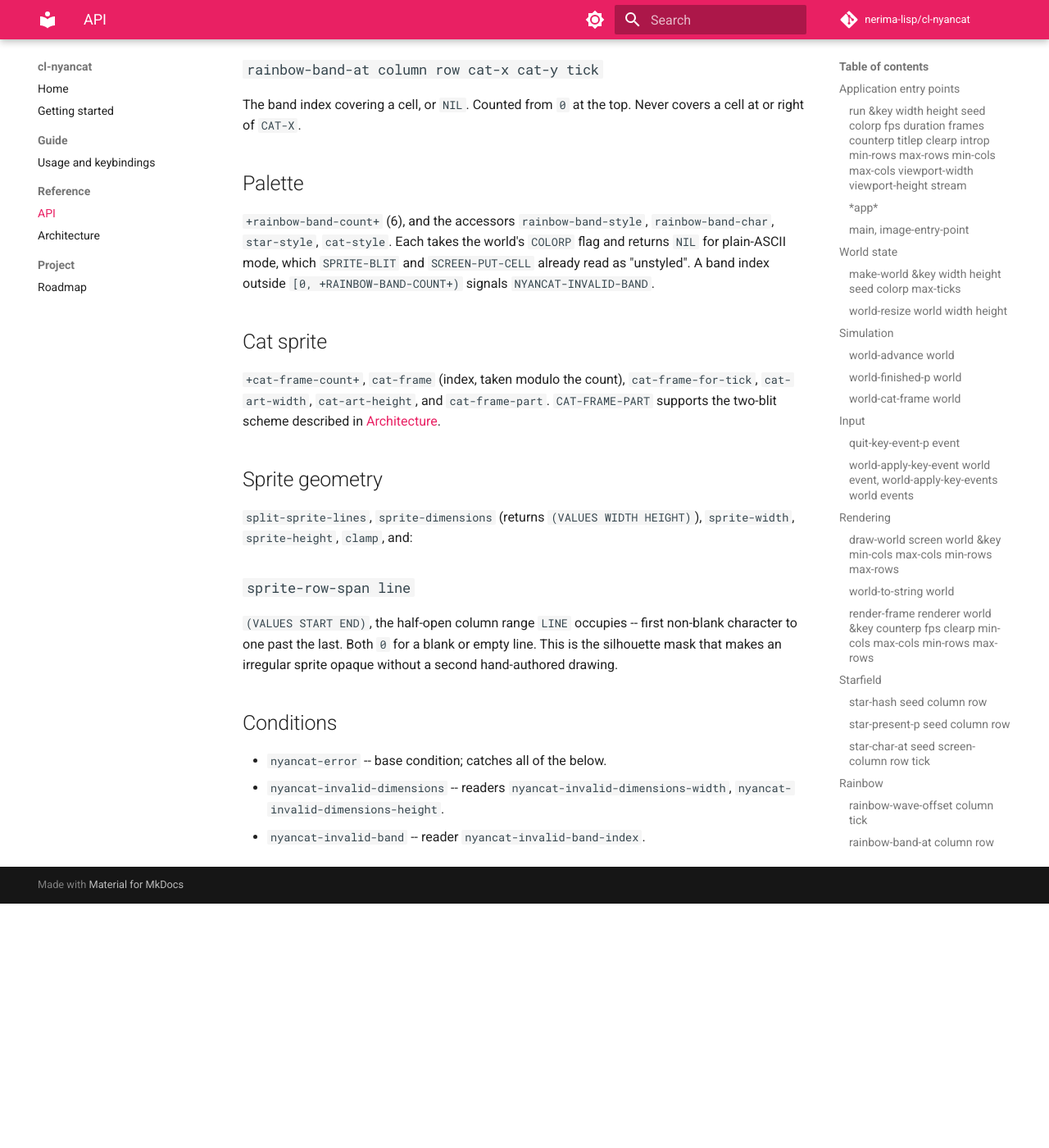
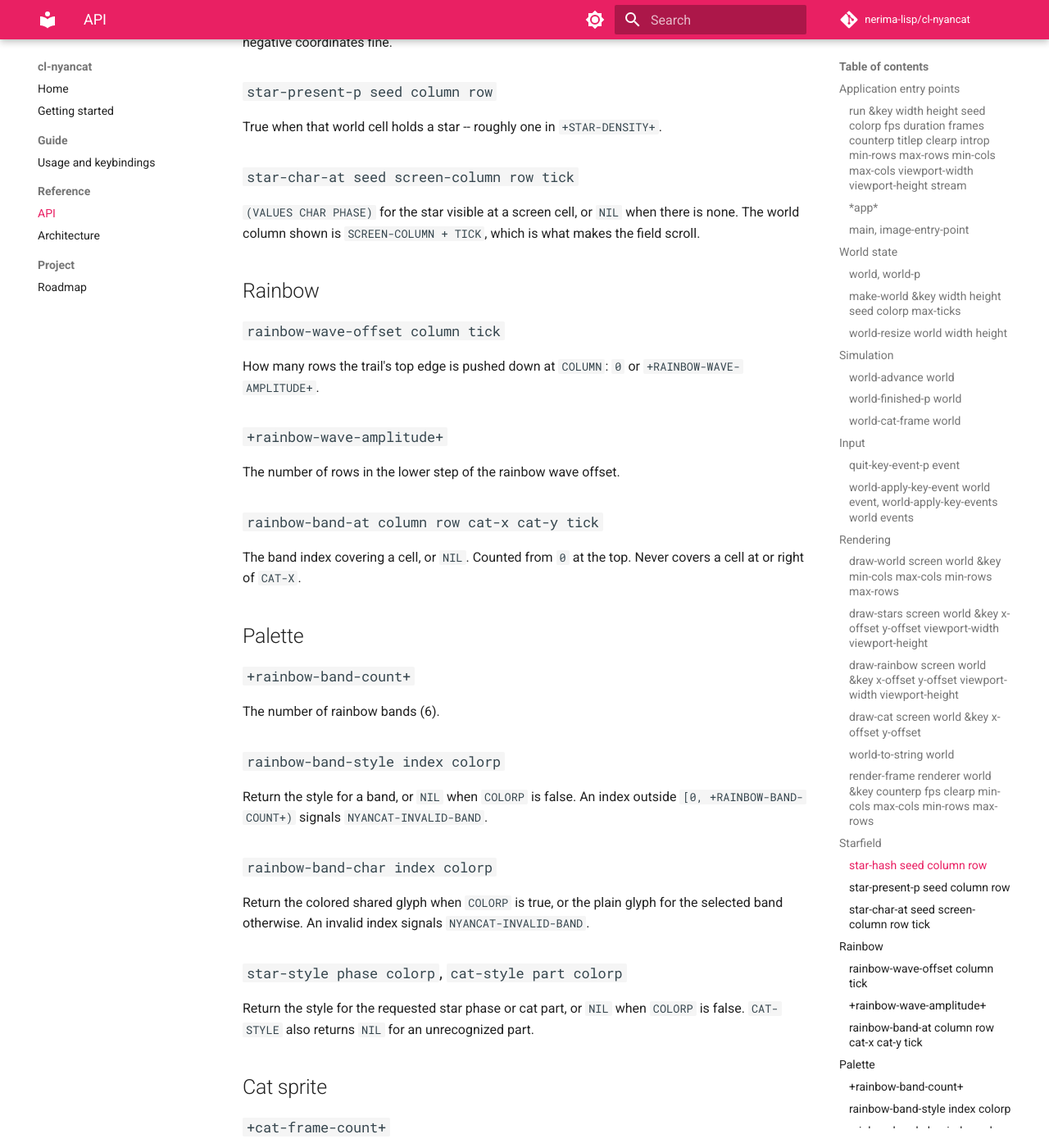
Before and after one commit to nerima-lisp/cl-nyancat, an MkDocs documentation site: the page built from docs/src/reference/api.md, in a window 1280 px wide and 1400 px high, scrolled down 3237 px. Shown: the whole window at 82% size. Built offline with MkDocs 1.6.1 and Material for MkDocs 9.7.7, drawn with Linux system fonts in a browser that asks for light colours; comment, search, counter and statistics services are not loaded; before the commit the page ends 4339 px from its top, so only the background shows below that; some of the changed text lies outside the part shown.

Commit message:
Align API reference with implementation

```diff
--- a/docs/src/reference/api.md
+++ b/docs/src/reference/api.md
@@ -7,8 +7,9 @@ The symbols below are the public API of the `CL-NYANCAT` package.
 ### `run &key width height seed colorp fps duration frames counterp titlep clearp introp min-rows max-rows min-cols max-cols viewport-width viewport-height stream`
 
 Animate the cat in the real terminal; returns the final `WORLD`. `WIDTH` and
-`HEIGHT` default to the detected terminal size and are then kept up to date
-automatically. `SEED` selects the starfield (default `0`); `COLORP` false
+`HEIGHT` default individually to the detected terminal size. When both are
+omitted, the world is resized automatically after terminal-size changes.
+`SEED` selects the starfield (default `0`); `COLORP` false
 renders plain ASCII; `FPS` is the target frame rate (default `12`); `DURATION`,
 in seconds, and `FRAMES`, when supplied, stop the animation at the earlier
 limit. Without either limit the loop runs until <kbd>q</kbd>, <kbd>Q</kbd> or
@@ -34,15 +35,20 @@ Both parse the process argv against `*APP*` and exit with its result code.
 
 ## World state
 
+### `world`, `world-p`
+
+`WORLD` is the simulation state structure; `WORLD-P` tests whether a value is a
+`WORLD`.
+
 ### `make-world &key width height seed colorp max-ticks`
 
 Create a `WORLD`. `MAX-TICKS`, when supplied, is the tick at which
 `WORLD-FINISHED-P` becomes true; `NIL` runs until interrupted. A non-positive
 `WIDTH` or `HEIGHT` signals `NYANCAT-INVALID-DIMENSIONS`.
 
-Accessors: `world-width` `world-height` `world-tick` `world-seed`
-`world-colorp` `world-quitp` `world-max-ticks` `world-cat-x` `world-cat-y`,
-plus the predicate `world-p`. All are `SETF`-able.
+The accessors `world-width` `world-height` `world-tick` `world-seed`
+`world-colorp` `world-quitp` `world-max-ticks` `world-cat-x`, and `world-cat-y`
+are `SETF`-able.
 
 ### `world-resize world width height`
 
@@ -85,8 +91,19 @@ Apply decoded key events to `WORLD`; return `WORLD`. Unbound keys are ignored.
 ### `draw-world screen world &key min-cols max-cols min-rows max-rows`
 
 Clear `SCREEN` and paint the three layers back to front, optionally projecting
-a cropped source region into the screen origin; returns `SCREEN`. The
-individual layers are also exported: `draw-stars`, `draw-rainbow`, `draw-cat`.
+a cropped source region into the screen origin; returns `SCREEN`.
+
+### `draw-stars screen world &key x-offset y-offset viewport-width viewport-height`
+
+Paint the starfield layer and return `SCREEN`.
+
+### `draw-rainbow screen world &key x-offset y-offset viewport-width viewport-height`
+
+Paint the rainbow layer and return `SCREEN`.
+
+### `draw-cat screen world &key x-offset y-offset`
+
+Paint the cat layer and return `SCREEN`.
 
 ### `world-to-string world`
 
@@ -125,6 +142,10 @@ makes the field scroll.
 How many rows the trail's top edge is pushed down at `COLUMN`: `0` or
 `+RAINBOW-WAVE-AMPLITUDE+`.
 
+### `+rainbow-wave-amplitude+`
+
+The number of rows in the lower step of the rainbow wave offset.
+
 ### `rainbow-band-at column row cat-x cat-y tick`
 
 The band index covering a cell, or `NIL`. Counted from `0` at the top. Never
@@ -132,23 +153,66 @@ covers a cell at or right of `CAT-X`.
 
 ## Palette
 
-`+rainbow-band-count+` (6), and the accessors `rainbow-band-style`,
-`rainbow-band-char`, `star-style`, `cat-style`. Each takes the world's `COLORP`
-flag and returns `NIL` for plain-ASCII mode, which `SPRITE-BLIT` and
-`SCREEN-PUT-CELL` already read as "unstyled". A band index outside
+### `+rainbow-band-count+`
+
+The number of rainbow bands (6).
+
+### `rainbow-band-style index colorp`
+
+Return the style for a band, or `NIL` when `COLORP` is false. An index outside
 `[0, +RAINBOW-BAND-COUNT+)` signals `NYANCAT-INVALID-BAND`.
+
+### `rainbow-band-char index colorp`
+
+Return the colored shared glyph when `COLORP` is true, or the plain glyph for
+the selected band otherwise. An invalid index signals `NYANCAT-INVALID-BAND`.
+
+### `star-style phase colorp`, `cat-style part colorp`
+
+Return the style for the requested star phase or cat part, or `NIL` when
+`COLORP` is false. `CAT-STYLE` also returns `NIL` for an unrecognized part.
 
 ## Cat sprite
 
-`+cat-frame-count+`, `cat-frame` (index, taken modulo the count),
-`cat-frame-for-tick`, `cat-art-width`, `cat-art-height`, and `cat-frame-part`.
-`CAT-FRAME-PART` supports the two-blit scheme described in
+### `+cat-frame-count+`
+
+The number of available cat animation frames.
+
+### `cat-frame index`
+
+Return the frame at `INDEX`, taken modulo `+CAT-FRAME-COUNT+`.
+
+### `cat-frame-for-tick tick`
+
+Return the animation frame selected for `TICK`.
+
+### `cat-frame-part text part`
+
+Return the requested part of `TEXT`. `CAT-FRAME-PART` supports the two-blit
+scheme described in
 [Architecture](architecture.md#two-tone-cat-from-one-sprite).
+
+### `cat-art-width`, `cat-art-height`
+
+Return the cat sprite's width and height.
 
 ## Sprite geometry
 
-`split-sprite-lines`, `sprite-dimensions` (returns `(VALUES WIDTH HEIGHT)`),
-`sprite-width`, `sprite-height`, `clamp`, and:
+### `clamp value low high`
+
+Clamp `VALUE` to the inclusive range from `LOW` to `HIGH`.
+
+### `split-sprite-lines text`
+
+Split `TEXT` into sprite rows.
+
+### `sprite-dimensions text`
+
+Return `(VALUES WIDTH HEIGHT)` for `TEXT`.
+
+### `sprite-width text`, `sprite-height text`
+
+Return the width or height of `TEXT`.
 
 ### `sprite-row-span line`
 
```
